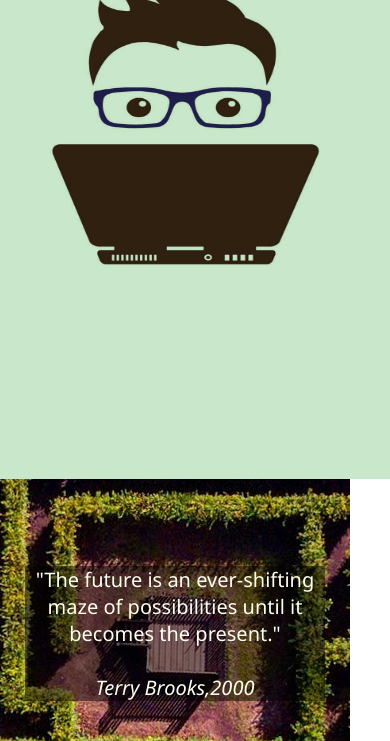
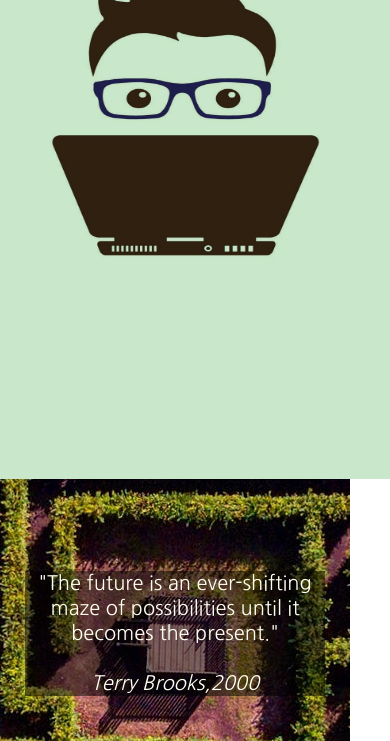
Before and after one commit to tehtarik1913/tehtarik1913.github.io, a plain HTML site: page index.html in a window 390 px wide. Shown: the part 351-1092 px from the top of the page. Drawn offline with Linux system fonts and the light colour scheme.

```diff
--- a/profolio.css
+++ b/profolio.css
@@ -30,7 +30,7 @@
 
 body {
   margin: 0px;
-  font-family: 'segoe ui';
+
 }
 
 .nav {
```
